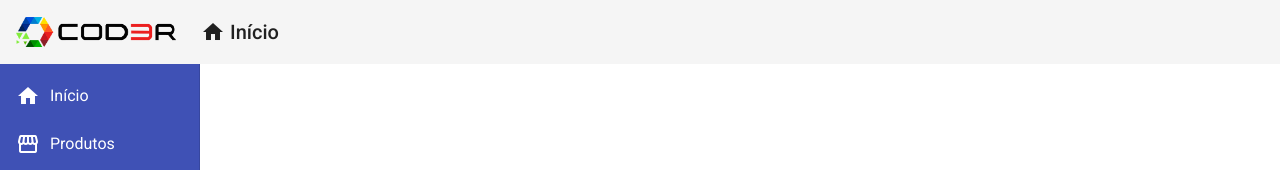
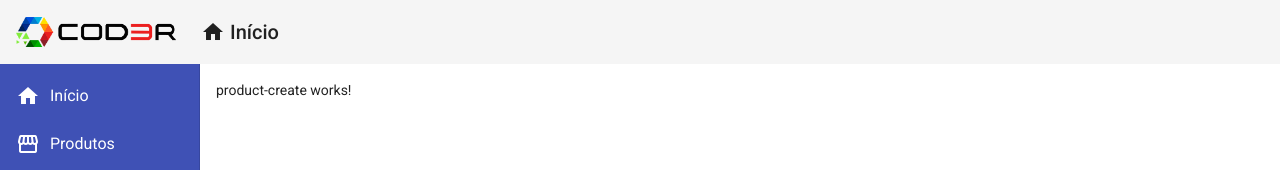
Before and after one commit to cs-rafael-gustavo/angular-9-essencial-cod3r, an Angular app in the folder frontend/: page /products/create in a window 1280 px wide. Before the commit this address led to /. Shown: the top 170 px of the page. Built offline with nearby package versions, Linux system fonts and the light colour scheme.

Commit message:
Lesson 21 Completed: component create-product created

```diff
--- a/frontend/src/app/app-routing.module.ts
+++ b/frontend/src/app/app-routing.module.ts
@@ -3,6 +3,7 @@ import { Routes, RouterModule } from "@angular/router";
 
 import { HomeComponent } from "./views/home/home.component";
 import { ProductCrudComponent } from "./views/product-crud/product-crud.component";
+import { ProductCreateComponent } from "./components/product/product-create/product-create.component";
 
 const routes: Routes = [
   {
@@ -10,6 +11,7 @@ const routes: Routes = [
     component: HomeComponent,
   },
   { path: "products", component: ProductCrudComponent },
+  { path: "products/create", component: ProductCreateComponent },
 ];
 
 @NgModule({
--- a/frontend/src/app/app.module.ts
+++ b/frontend/src/app/app.module.ts
@@ -17,9 +17,10 @@ import { HomeComponent } from './views/home/home.component';
 import { ProductCrudComponent } from './views/product-crud/product-crud.component';
 import { RedDirective } from './directives/red.directive';
 import { ForDirective } from './directives/for.directive';
+import { ProductCreateComponent } from './components/product/product-create/product-create.component';
 
 @NgModule({
-  declarations: [AppComponent, HeaderComponent, FooterComponent, NavComponent, HomeComponent, ProductCrudComponent, RedDirective, ForDirective],
+  declarations: [AppComponent, HeaderComponent, FooterComponent, NavComponent, HomeComponent, ProductCrudComponent, RedDirective, ForDirective, ProductCreateComponent],
   imports: [
     BrowserModule,
     AppRoutingModule,
--- /dev/null
+++ b/frontend/src/app/components/product/product-create/product-create.component.html
@@ -0,0 +1 @@
+<p>product-create works!</p>
--- /dev/null
+++ b/frontend/src/app/components/product/product-create/product-create.component.ts
@@ -0,0 +1,12 @@
+import { Component, OnInit } from "@angular/core";
+
+@Component({
+  selector: "app-product-create",
+  templateUrl: "./product-create.component.html",
+  styleUrls: ["./product-create.component.css"],
+})
+export class ProductCreateComponent implements OnInit {
+  constructor() {}
+
+  ngOnInit(): void {}
+}
```
Also changed, not shown: frontend/src/app/components/product/product-create/product-create.component.css (added), 2 other files (tests, documents, lock files or other folders).
